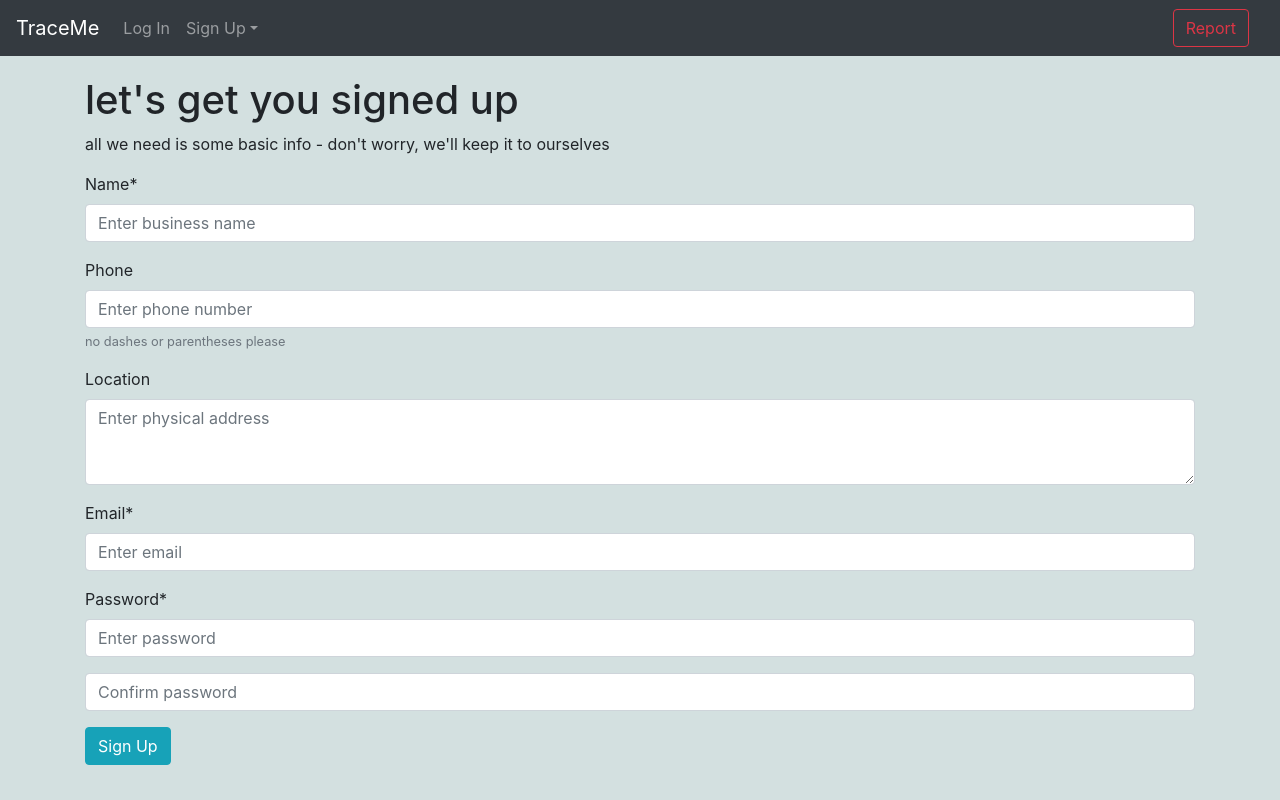
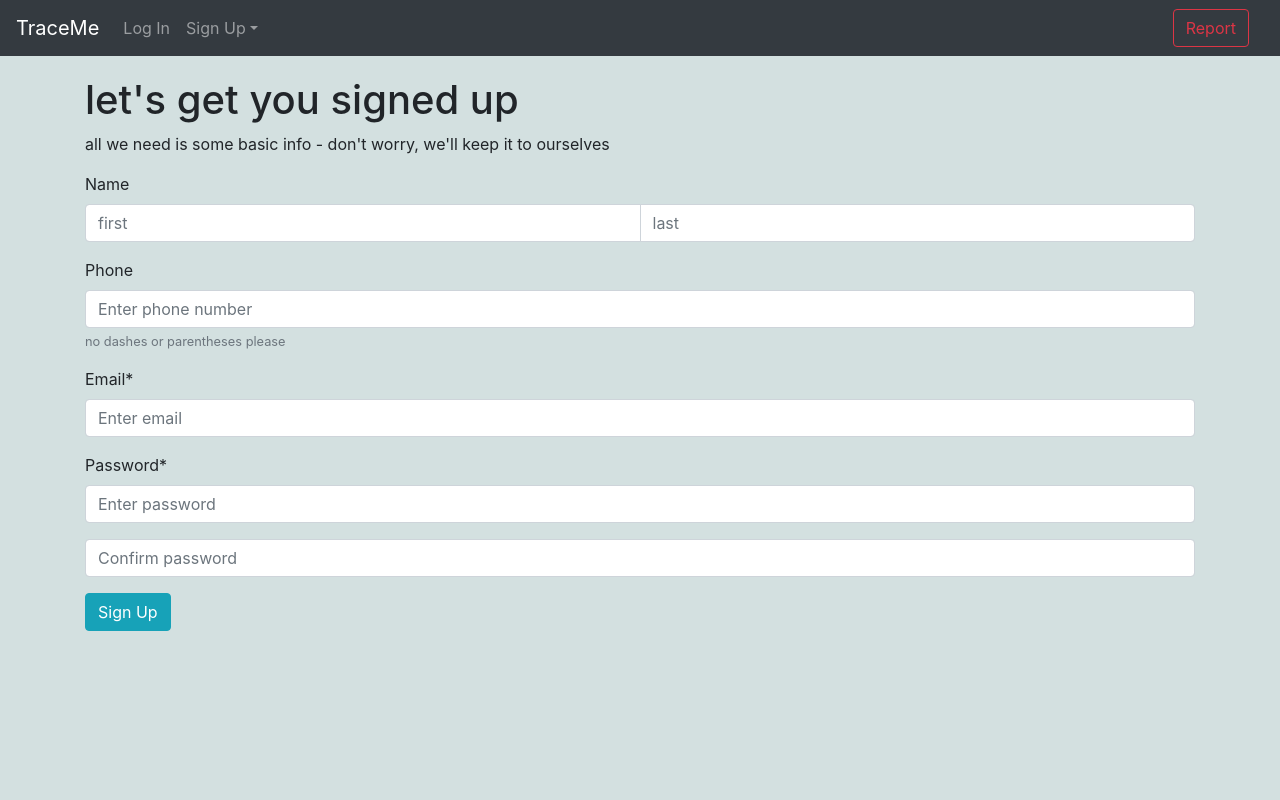
Before and after one commit to wickbushong/trace-me-2, a React (Create React App) app in the folder client/: page /signup/user in a window 1280 px wide. Built offline with nearby package versions, Linux system fonts and the light colour scheme.

Commit message:
Refine password confirmation message.

```diff
--- a/client/src/components/auth/UserSignUpForm.js
+++ b/client/src/components/auth/UserSignUpForm.js
@@ -1,6 +1,7 @@
 import React from 'react'
 
 import Form from 'react-bootstrap/Form';
+import InputGroup from 'react-bootstrap/InputGroup';
 import Button from 'react-bootstrap/Button';
 
 class UserSignUpForm extends React.PureComponent {
@@ -26,11 +27,11 @@ class UserSignUpForm extends React.PureComponent {
 
     handleConfirm = event => {
         event.preventDefault()
-        if (event.target.value !== this.state.password) {
-            event.target.classList.add("is-invalid")
+        if (this.state.confirmPassword !== this.state.password) {
+            document.getElementById("confirmPassword").classList.add("is-invalid")
         } else {
-            event.target.classList.remove("is-invalid")
-            event.target.classList.add("is-valid")
+            document.getElementById("confirmPassword").classList.remove("is-invalid")
+            document.getElementById("confirmPassword").classList.add("is-valid")
         }
     }
 
@@ -46,17 +47,26 @@ class UserSignUpForm extends React.PureComponent {
     render() {
         return (
             <Form onSubmit={this.handleOnSubmit}>
-                <Form.Group>
-                    <Form.Label>Name*</Form.Label>
+                <label htmlFor="formName">Name</label>
+                <InputGroup className="mb-3" id="formName">
                     <Form.Control
                         type="text"
-                        name="name"
-                        placeholder="Enter business name"
+                        placeholder="first"
+                        name="firstName"
                         required
-                        value={this.state.name}
+                        value={this.state.firstName}
                         onChange={this.handleOnChange}
                     />
-                </Form.Group>
+                    <Form.Control
+                        type="text"
+                        placeholder="last"
+                        name="lastName"
+                        required
+                        value={this.state.lastName}
+                        onChange={this.handleOnChange}
+                    />
+                </InputGroup>
+
                 <Form.Group>
                     <Form.Label>Phone</Form.Label>
                     <Form.Control
@@ -70,17 +80,7 @@ class UserSignUpForm extends React.PureComponent {
                         no dashes or parentheses please
                     </Form.Text>
                 </Form.Group>
-                <Form.Group>
-                    <Form.Label>Location</Form.Label>
-                    <Form.Control
-                        as="textarea"
-                        rows={3}
-                        name="location"
-                        placeholder="Enter physical address"
-                        value={this.state.location}
-                        onChange={this.handleOnChange}
-                    />
-                </Form.Group>
+
                 <Form.Group>
                     <Form.Label>Email*</Form.Label>
                     <Form.Control
@@ -92,6 +92,7 @@ class UserSignUpForm extends React.PureComponent {
                         onChange={this.handleOnChange}
                     />
                 </Form.Group>
+
                 <Form.Group>
                     <Form.Label>Password*</Form.Label>
                     <Form.Control
@@ -102,15 +103,16 @@ class UserSignUpForm extends React.PureComponent {
                         required
                         value={this.state.password}
                         onChange={this.handleOnChange}
+                        onKeyUp={this.handleConfirm}
                     />
                 </Form.Group>
+
                 <Form.Group>
                     <Form.Control
                         type="password"
                         name="confirmPassword"
                         id="confirmPassword"
                         placeholder="Confirm password"
-                        className="invalid"
                         required
                         value={this.state.confirmPassword}
                         onChange={this.handleOnChange}
```
